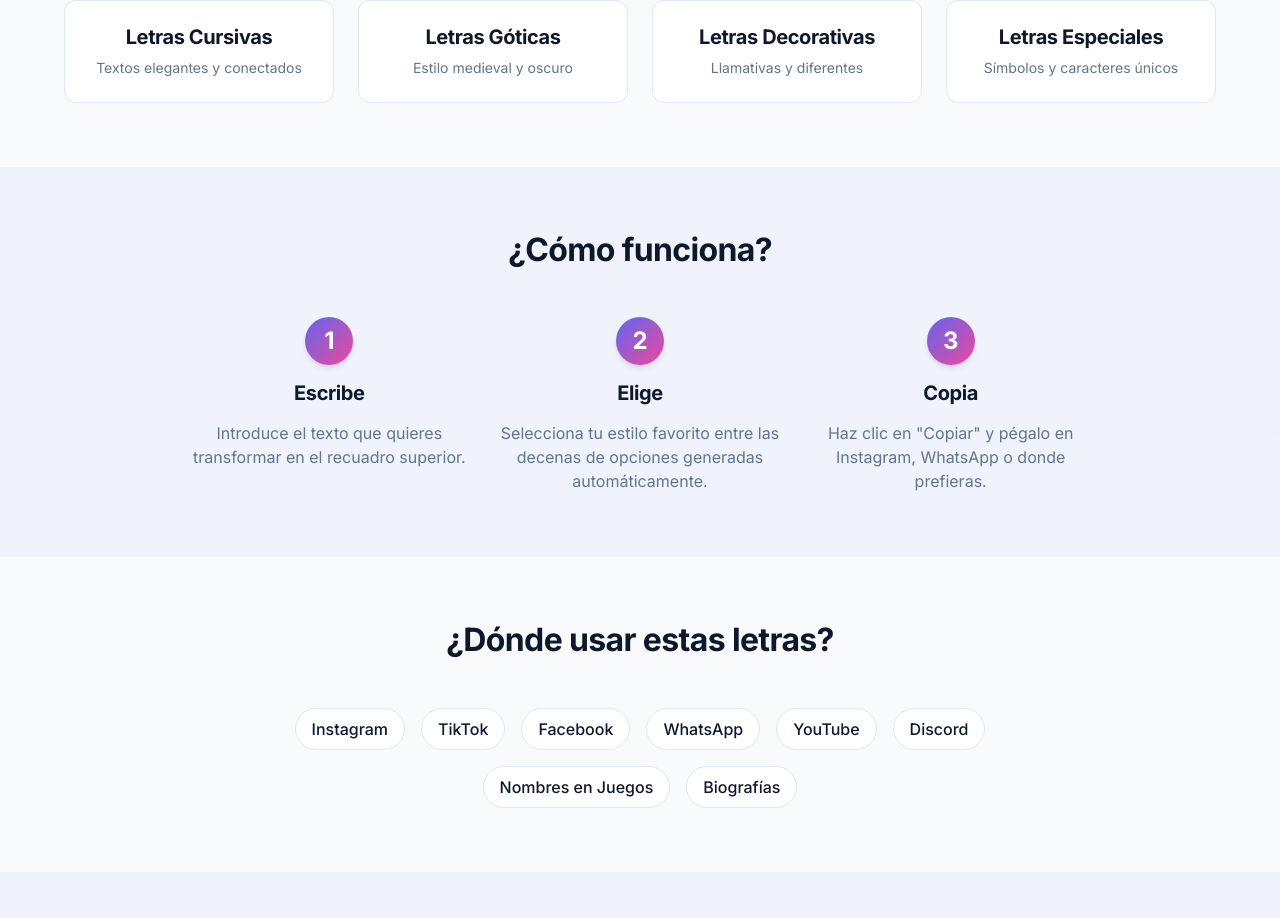
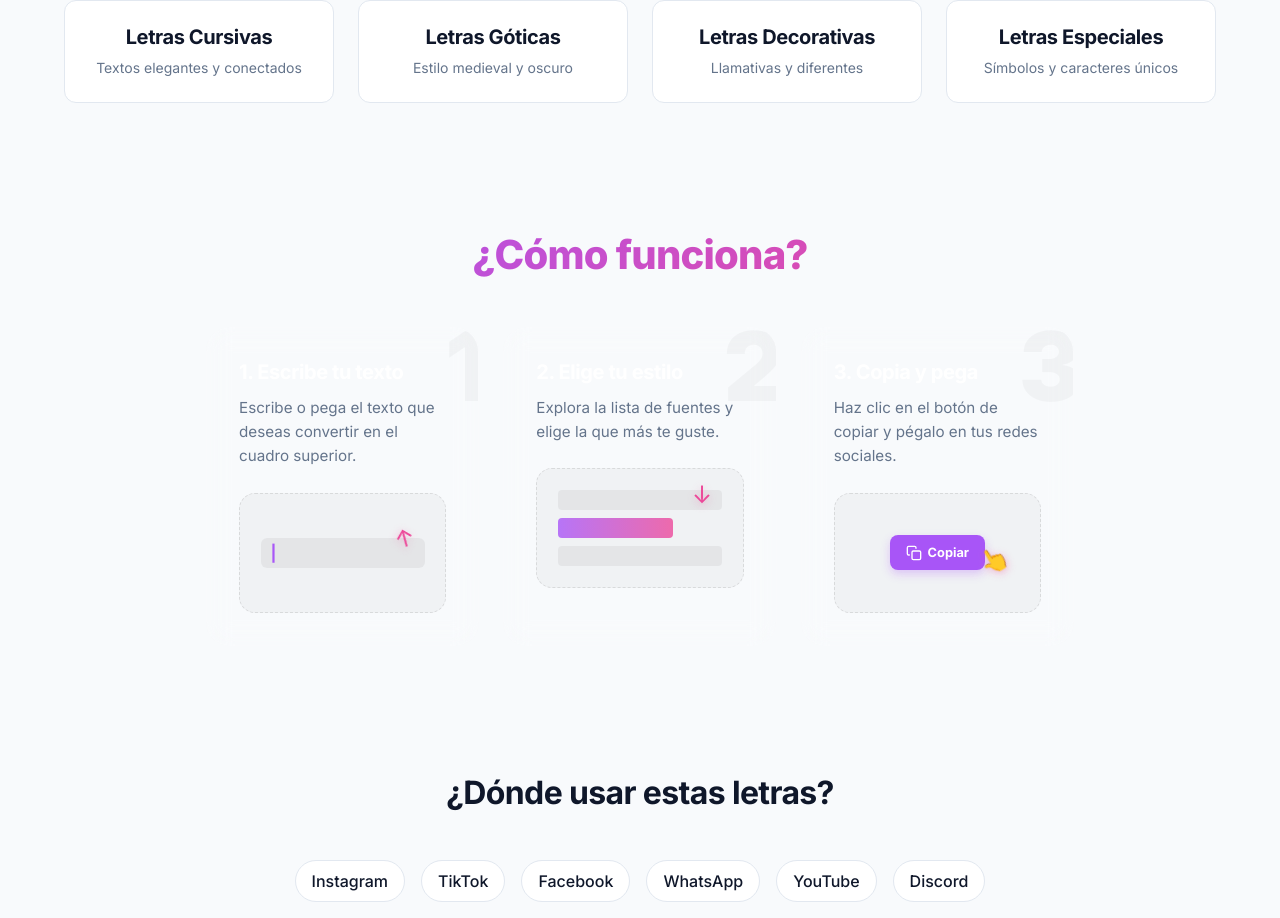
Before and after one commit to khalid1042/font-gen, a Next.js app: page / in a window 1280 px wide. Shown: the part 1088-2006 px from the top of the page. Built offline with nearby package versions, Linux system fonts and the light colour scheme; no server answers.

Commit message:
Add HowToUse guide and update hero images

```diff
--- a/src/app/page.tsx
+++ b/src/app/page.tsx
@@ -1,5 +1,6 @@
 
 import TextStyleGenerator from '../components/TextStyleGenerator/TextStyleGenerator';
+import { HowToUse } from '../components/HowToUse/HowToUse';
 import styles from './page.module.css';
 
 export default function Home() {
@@ -52,28 +53,8 @@ export default function Home() {
       </section>
 
       {/* How It Works */}
-      <section id="como-funciona" className={`${styles.section} ${styles.bgLight}`}>
-        <div className="container">
-          <h2 className={styles.sectionTitle}>¿Cómo funciona?</h2>
-          <div className={styles.stepsGrid}>
-            <div className={styles.step}>
-              <div className={styles.stepIcon}>1</div>
-              <h3>Escribe</h3>
-              <p>Introduce el texto que quieres transformar en el recuadro superior.</p>
-            </div>
-            <div className={styles.step}>
-              <div className={styles.stepIcon}>2</div>
-              <h3>Elige</h3>
-              <p>Selecciona tu estilo favorito entre las decenas de opciones generadas automáticamente.</p>
-            </div>
-            <div className={styles.step}>
-              <div className={styles.stepIcon}>3</div>
-              <h3>Copia</h3>
-              <p>Haz clic en &quot;Copiar&quot; y pégalo en Instagram, WhatsApp o donde prefieras.</p>
-            </div>
-          </div>
-        </div>
-      </section>
+      <HowToUse />
+
 
       {/* Use Cases */}
       <section className={styles.section}>
--- /dev/null
+++ b/src/components/HowToUse/HowToUse.module.css
@@ -0,0 +1,198 @@
+.container {
+  margin: 4rem auto;
+  max-width: 900px;
+  padding: 0 1rem;
+}
+
+.title {
+  text-align: center;
+  font-size: 2.5rem;
+  font-weight: 800;
+  margin-bottom: 3rem;
+  background: linear-gradient(135deg, #a855f7 0%, #ec4899 100%);
+  -webkit-background-clip: text;
+  -webkit-text-fill-color: transparent;
+}
+
+.stepsContainer {
+  display: flex;
+  flex-direction: column;
+  gap: 2rem;
+}
+
+@media (min-width: 768px) {
+  .stepsContainer {
+    flex-direction: row;
+    gap: 1.5rem;
+  }
+}
+
+.stepCard {
+  flex: 1;
+  background: var(--card-bg, rgba(255, 255, 255, 0.05));
+  backdrop-filter: blur(12px);
+  -webkit-backdrop-filter: blur(12px);
+  border: 1px solid var(--border-color, rgba(255, 255, 255, 0.1));
+  border-radius: 1.5rem;
+  padding: 2rem;
+  position: relative;
+  transition: transform 0.3s ease, box-shadow 0.3s ease;
+  overflow: hidden;
+}
+
+.stepCard:hover {
+  transform: translateY(-5px);
+  box-shadow: 0 10px 30px -10px rgba(168, 85, 247, 0.3);
+}
+
+.stepNumber {
+  position: absolute;
+  top: -10px;
+  right: -10px;
+  font-size: 6rem;
+  font-weight: 900;
+  color: var(--text-color, rgba(255, 255, 255, 0.03));
+  line-height: 1;
+  pointer-events: none;
+  z-index: 0;
+}
+
+[data-theme="light"] .stepNumber {
+  color: rgba(0, 0, 0, 0.03);
+}
+
+.stepContent {
+  position: relative;
+  z-index: 1;
+}
+
+.stepTitle {
+  font-size: 1.25rem;
+  font-weight: 700;
+  margin-bottom: 0.75rem;
+  color: var(--text-color, #ffffff);
+}
+
+.stepDescription {
+  font-size: 0.95rem;
+  color: var(--text-muted, #a1a1aa);
+  line-height: 1.6;
+  margin-bottom: 1.5rem;
+}
+
+/* Visual Mockups */
+.visualMockup {
+  height: 120px;
+  background: var(--input-bg, rgba(0, 0, 0, 0.2));
+  border-radius: 1rem;
+  border: 1px dashed var(--border-color, rgba(255, 255, 255, 0.2));
+  display: flex;
+  align-items: center;
+  justify-content: center;
+  position: relative;
+  margin-top: 1rem;
+}
+
+[data-theme="light"] .visualMockup {
+  background: rgba(0, 0, 0, 0.03);
+  border-color: rgba(0, 0, 0, 0.1);
+}
+
+.mockupInput {
+  width: 80%;
+  height: 30px;
+  background: rgba(255, 255, 255, 0.1);
+  border-radius: 6px;
+  position: relative;
+  overflow: hidden;
+}
+
+[data-theme="light"] .mockupInput {
+  background: rgba(0, 0, 0, 0.05);
+}
+
+.mockupInput::after {
+  content: '|';
+  position: absolute;
+  left: 10px;
+  top: 50%;
+  transform: translateY(-50%);
+  color: #a855f7;
+  font-weight: bold;
+  animation: blink 1s infinite;
+}
+
+.mockupList {
+  width: 80%;
+  display: flex;
+  flex-direction: column;
+  gap: 8px;
+}
+
+.mockupItem {
+  height: 20px;
+  background: rgba(255, 255, 255, 0.1);
+  border-radius: 4px;
+  width: 100%;
+}
+.mockupItem:nth-child(2) {
+  width: 70%;
+  background: linear-gradient(90deg, #a855f7, #ec4899);
+  opacity: 0.8;
+}
+
+[data-theme="light"] .mockupItem {
+  background: rgba(0, 0, 0, 0.05);
+}
+[data-theme="light"] .mockupItem:nth-child(2) {
+  background: linear-gradient(90deg, #a855f7, #ec4899);
+}
+
+.mockupCopyBtn {
+  padding: 8px 16px;
+  background: #a855f7;
+  color: white;
+  border-radius: 8px;
+  font-size: 0.8rem;
+  font-weight: bold;
+  display: flex;
+  align-items: center;
+  gap: 6px;
+  box-shadow: 0 4px 10px rgba(168, 85, 247, 0.3);
+}
+
+/* Animated Arrow */
+.arrow {
+  position: absolute;
+  font-size: 1.5rem;
+  color: #ec4899;
+  filter: drop-shadow(0 2px 4px rgba(236, 72, 153, 0.4));
+  animation: bounce 2s infinite ease-in-out;
+}
+
+.arrowRight {
+  right: 15%;
+  top: 30%;
+  transform: rotate(30deg);
+}
+
+.arrowDown {
+  right: 15%;
+  top: 15%;
+}
+
+.arrowClick {
+  right: 15%;
+  bottom: 20%;
+  transform: rotate(-30deg);
+}
+
+@keyframes blink {
+  0%, 100% { opacity: 1; }
+  50% { opacity: 0; }
+}
+
+@keyframes bounce {
+  0%, 100% { transform: translateY(0) rotate(var(--rotation, 0deg)); }
+  50% { transform: translateY(-10px) rotate(var(--rotation, 0deg)); }
+}
--- /dev/null
+++ b/src/components/HowToUse/HowToUse.tsx
@@ -0,0 +1,85 @@
+import React from 'react';
+import styles from './HowToUse.module.css';
+
+interface HowToUseProps {
+  title?: string;
+  step1Title?: string;
+  step1Desc?: string;
+  step2Title?: string;
+  step2Desc?: string;
+  step3Title?: string;
+  step3Desc?: string;
+}
+
+export const HowToUse: React.FC<HowToUseProps> = ({
+  title = "¿Cómo funciona?",
+  step1Title = "1. Escribe tu texto",
+  step1Desc = "Escribe o pega el texto que deseas convertir en el cuadro superior.",
+  step2Title = "2. Elige tu estilo",
+  step2Desc = "Explora la lista de fuentes y elige la que más te guste.",
+  step3Title = "3. Copia y pega",
+  step3Desc = "Haz clic en el botón de copiar y pégalo en tus redes sociales."
+}) => {
+  return (
+    <section className={styles.container}>
+      <h2 className={styles.title}>{title}</h2>
+
+      <div className={styles.stepsContainer}>
+        {/* Step 1 */}
+        <div className={styles.stepCard}>
+          <div className={styles.stepNumber}>1</div>
+          <div className={styles.stepContent}>
+            <h3 className={styles.stepTitle}>{step1Title}</h3>
+            <p className={styles.stepDescription}>{step1Desc}</p>
+            <div className={styles.visualMockup}>
+              <div className={styles.mockupInput}></div>
+              <div className={`${styles.arrow} ${styles.arrowRight}`} style={{ '--rotation': '30deg' } as React.CSSProperties}>
+                ↖
+              </div>
+            </div>
+          </div>
+        </div>
+
+        {/* Step 2 */}
+        <div className={styles.stepCard}>
+          <div className={styles.stepNumber}>2</div>
+          <div className={styles.stepContent}>
+            <h3 className={styles.stepTitle}>{step2Title}</h3>
+            <p className={styles.stepDescription}>{step2Desc}</p>
+            <div className={styles.visualMockup}>
+              <div className={styles.mockupList}>
+                <div className={styles.mockupItem}></div>
+                <div className={styles.mockupItem}></div>
+                <div className={styles.mockupItem}></div>
+              </div>
+              <div className={`${styles.arrow} ${styles.arrowDown}`} style={{ '--rotation': '0deg' } as React.CSSProperties}>
+                ↓
+              </div>
+            </div>
+          </div>
+        </div>
+
+        {/* Step 3 */}
+        <div className={styles.stepCard}>
+          <div className={styles.stepNumber}>3</div>
+          <div className={styles.stepContent}>
+            <h3 className={styles.stepTitle}>{step3Title}</h3>
+            <p className={styles.stepDescription}>{step3Desc}</p>
+            <div className={styles.visualMockup}>
+              <div className={styles.mockupCopyBtn}>
+                <svg width="16" height="16" viewBox="0 0 24 24" fill="none" stroke="currentColor" strokeWidth="2" strokeLinecap="round" strokeLinejoin="round">
+                  <rect x="9" y="9" width="13" height="13" rx="2" ry="2"></rect>
+                  <path d="M5 15H4a2 2 0 0 1-2-2V4a2 2 0 0 1 2-2h9a2 2 0 0 1 2 2v1"></path>
+                </svg>
+                Copiar
+              </div>
+              <div className={`${styles.arrow} ${styles.arrowClick}`} style={{ '--rotation': '-30deg' } as React.CSSProperties}>
+                👆
+              </div>
+            </div>
+          </div>
+        </div>
+      </div>
+    </section>
+  );
+};
```
Also changed, not shown: src/app/conversor-de-letras/page.tsx (+13 -16 lines), src/app/nombres-para-juegos/page.tsx (+13 -2 lines).
